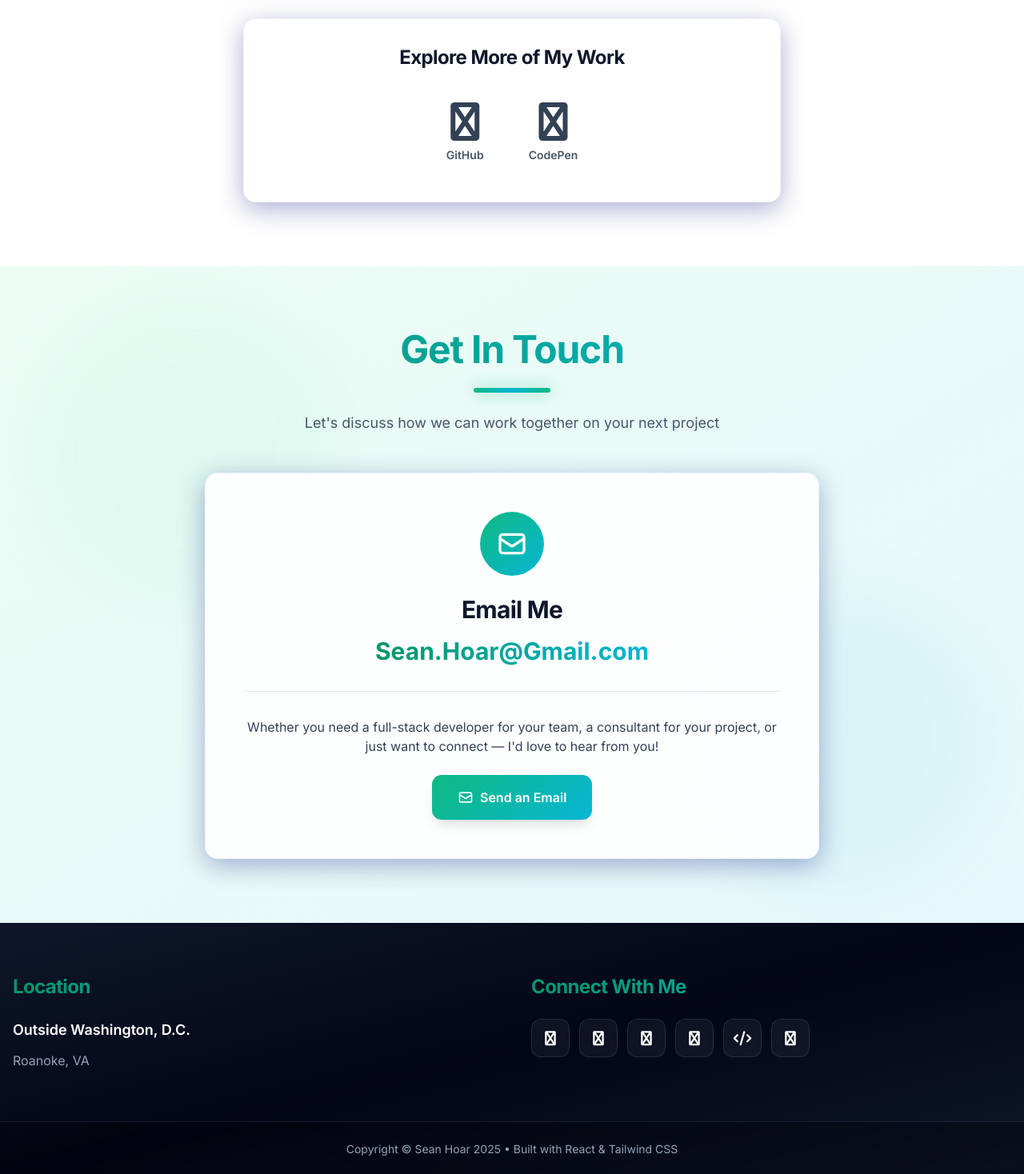
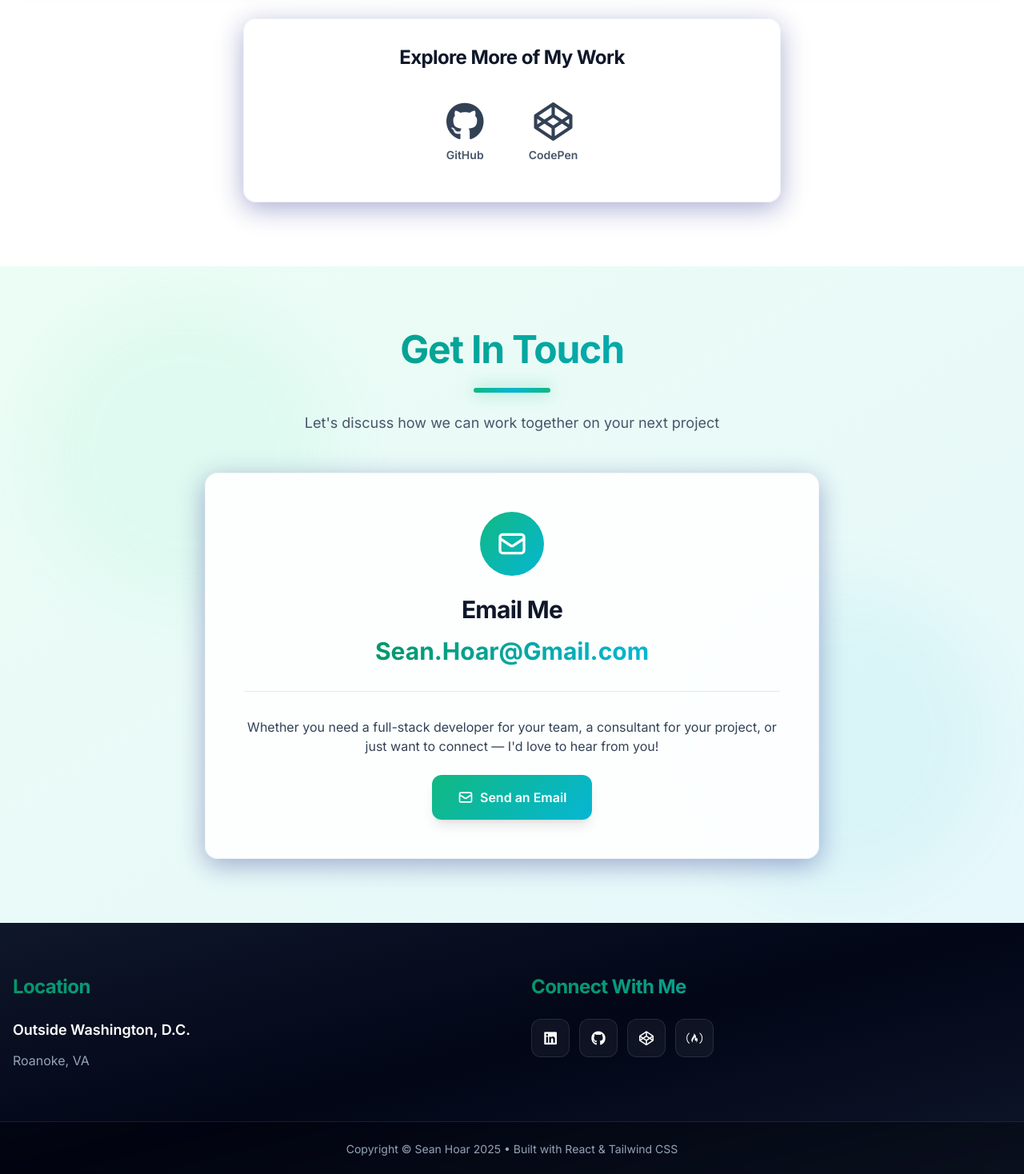
Before and after one commit to SHoar/portfolio, a React (Vite) app: page / in a window 1280 px wide. Shown: the part 3540-5008 px from the top of the page at 80% size. Built offline with nearby package versions, Linux system fonts and the light colour scheme.

Commit message:
fix fontAwesome

```diff
--- a/src/components/layout/Footer.tsx
+++ b/src/components/layout/Footer.tsx
@@ -17,19 +17,7 @@ const Footer = () => {
             <h3 className="text-2xl font-bold mb-6 text-gradient">Connect With Me</h3>
             <div className="flex justify-center md:justify-start flex-wrap gap-3">
               <a
-                href="https://twitter.com/seanhoar"
-                target="_blank"
-                rel="noopener noreferrer"
-                className="w-12 h-12 rounded-xl bg-white/5 backdrop-blur-sm border border-white/10
-                         flex items-center justify-center
-                         hover:bg-primary-600 hover:border-primary-500 hover:scale-110
-                         transition-all duration-300 group"
-                aria-label="Twitter"
-              >
-                <i className="fa fa-twitter text-lg group-hover:scale-110 transition-transform"></i>
-              </a>
-              <a
-                href="https://linkedin.com/IN/seanhoar"
+                href="https://linkedin.com/in/seanhoar"
                 target="_blank"
                 rel="noopener noreferrer"
                 className="w-12 h-12 rounded-xl bg-white/5 backdrop-blur-sm border border-white/10
@@ -38,7 +26,7 @@ const Footer = () => {
                          transition-all duration-300 group"
                 aria-label="LinkedIn"
               >
-                <i className="fa fa-linkedin text-lg group-hover:scale-110 transition-transform"></i>
+                <i className="fa-brands fa-linkedin text-lg group-hover:scale-110 transition-transform"></i>
               </a>
               <a
                 href="https://github.com/SHoar"
@@ -50,7 +38,7 @@ const Footer = () => {
                          transition-all duration-300 group"
                 aria-label="GitHub"
               >
-                <i className="fa fa-github text-lg group-hover:scale-110 transition-transform"></i>
+                <i className="fa-brands fa-github text-lg group-hover:scale-110 transition-transform"></i>
               </a>
               <a
                 href="https://codepen.io/seanhoar"
@@ -62,9 +50,9 @@ const Footer = () => {
                          transition-all duration-300 group"
                 aria-label="CodePen"
               >
-                <i className="fa fa-codepen text-lg group-hover:scale-110 transition-transform"></i>
+                <i className="fa-brands fa-codepen text-lg group-hover:scale-110 transition-transform"></i>
               </a>
-              <a
+              {/* <a
                 href="https://www.codeschool.com/users/SHoar"
                 target="_blank"
                 rel="noopener noreferrer"
@@ -74,8 +62,8 @@ const Footer = () => {
                          transition-all duration-300 group"
                 aria-label="CodeSchool"
               >
-                <i className="fa fa-code text-lg group-hover:scale-110 transition-transform"></i>
-              </a>
+                <i className="fa-solid fa-code text-lg group-hover:scale-110 transition-transform"></i>
+              </a> */}
               <a
                 href="https://freecodecamp.com/SHoar"
                 target="_blank"
@@ -86,7 +74,7 @@ const Footer = () => {
                          transition-all duration-300 group"
                 aria-label="FreeCodeCamp"
               >
-                <i className="fa fa-free-code-camp text-lg group-hover:scale-110 transition-transform"></i>
+                <i className="fa-brands fa-free-code-camp text-lg group-hover:scale-110 transition-transform"></i>
               </a>
             </div>
           </div>
--- a/src/components/sections/Portfolio.tsx
+++ b/src/components/sections/Portfolio.tsx
@@ -51,7 +51,7 @@ const Portfolio: React.FC = () => {
                            transition-all duration-300"
                 aria-label="GitHub"
               >
-                <i className="fa fa-github text-5xl text-secondary-700 dark:text-secondary-300
+                <i className="fa-brands fa-github text-5xl text-secondary-700 dark:text-secondary-300
                              group-hover:text-primary-600 dark:group-hover:text-primary-400
                              transition-colors duration-300"></i>
                 <span className="text-sm font-semibold text-secondary-600 dark:text-secondary-400">
@@ -67,7 +67,7 @@ const Portfolio: React.FC = () => {
                            transition-all duration-300"
                 aria-label="CodePen"
               >
-                <i className="fa fa-codepen text-5xl text-secondary-700 dark:text-secondary-300
+                <i className="fa-brands fa-codepen text-5xl text-secondary-700 dark:text-secondary-300
                              group-hover:text-primary-600 dark:group-hover:text-primary-400
                              transition-colors duration-300"></i>
                 <span className="text-sm font-semibold text-secondary-600 dark:text-secondary-400">
```
